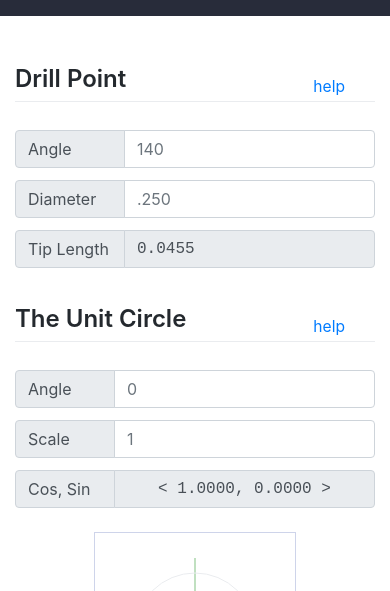
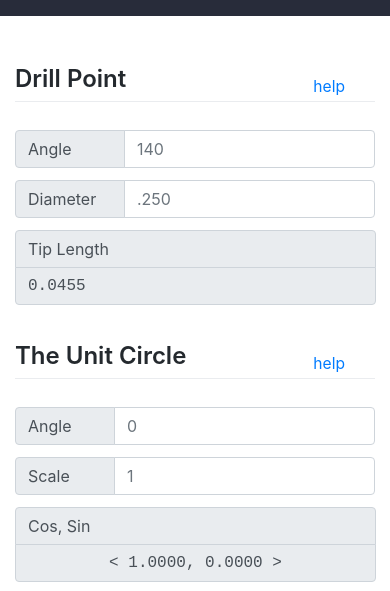
Before and after one commit to scottmwyant/CNCmath, a plain HTML site: page app.html in a window 390 px wide. Shown: the part 196-787 px from the top of the page. Drawn offline with Linux system fonts and the light colour scheme.

Commit message:
Update unit circle and drill point result layout
Apply the same layout used for 4th axis results to the other
two calculators that have a dedicated result section.  The speed
and feed section has inline results, so this does not apply.

```diff
--- a/app.html
+++ b/app.html
@@ -115,16 +115,16 @@
     }
 
     @media (max-width: 576px) {
-      #myDiv div.input-group-prepend>span {
+      div.input-group.wrap>div.input-group-prepend>span.input-group-text {
         border-radius: 4px 4px 0px 0px;
       }
 
-      #myDiv div.input-group-append>span {
+      div.input-group.wrap>div.input-group-append>span.input-group-text {
         margin-top: -1px;
-        border-radius: 0 0 4px 4px;
+        border-radius: 0px 0px 4px 4px;
       }
 
-      #myDiv div.input-group-append {
+      div.input-group.wrap>div.input-group-append {
         margin-left: 0px;
         margin-right: -1px;
       }
@@ -189,8 +189,8 @@
                 </div>
 
                 <!-- Result -->
-                <div class="input-group output-only">
-                  <div class="input-group-prepend">
+                <div class="input-group output-only d-sm-flex d-block wrap">
+                  <div class="input-group-prepend d-sm-flex d-block">
                     <span class="input-group-text">Tip Length</span>
                   </div>
                   <div class="input-group-append d-block" style="flex-grow: 1">
@@ -242,8 +242,8 @@
                   <input id="myLength" type="text" class="form-control" placeholder="1">
                 </div>
 
-                <div class="input-group output-only">
-                  <div class="input-group-prepend">
+                <div class="input-group output-only d-sm-flex d-block wrap">
+                  <div class="input-group-prepend d-sm-flex d-block">
                     <span class="input-group-text">Cos, Sin</span>
                   </div>
                   <div class="input-group-append" style="display: block; flex: 1 1 auto">
@@ -375,7 +375,7 @@
               <input id="PointAxis2" type="text" class="form-control" placeholder="Z">
             </div>
 
-            <div id="myDiv" class="input-group output-only d-sm-flex d-block">
+            <div class="input-group output-only d-sm-flex d-block wrap">
               <div class="input-group-prepend d-sm-flex d-block">
                 <span class="input-group-text">Result</span>
               </div>
```
